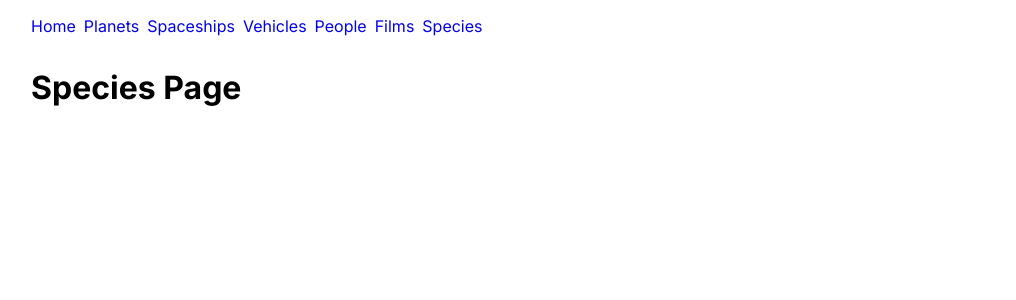
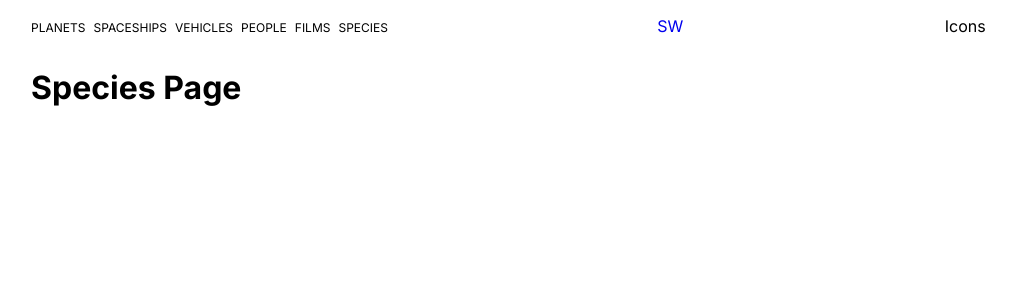
Before and after one commit to jrdnthedev/star_wars, a Next.js app: page /views/species in a window 1280 px wide. Shown: the top 300 px of the page, without its empty margins (1-1017 px from the left). Built offline with nearby package versions, Linux system fonts and the light colour scheme.

Commit message:
deleted component, small updates

```diff
--- a/app/components/main_nav/links.module.css
+++ b/app/components/main_nav/links.module.css
@@ -7,8 +7,10 @@
 #main_nav li{
     display: inline-block;
     margin-right: 8px;
+    text-transform: uppercase;
+    font-size: .75rem;
 }
 
 #main_nav a {
-    text-decoration: none;
+    color: black;
 }
--- a/app/components/main_nav/links.tsx
+++ b/app/components/main_nav/links.tsx
@@ -1,19 +1,46 @@
 import Link from "next/link";
-import styles from './links.module.css';
+import styles from "./links.module.css";
 export default function Links() {
   return (
     <>
       <nav>
         <ul id={styles.main_nav}>
-                <li><Link href="/">Home</Link></li>
-                <li><Link href="/views/planets" replace>Planets</Link></li>
-                <li><Link href="/views/spaceships" replace>Spaceships</Link></li>
-                <li><Link href="/views/vehicles" replace>Vehicles</Link></li>
-                <li><Link href="/views/people" replace>People</Link></li>
-                <li><Link href="/views/films" replace>Films</Link></li>
-                <li><Link href="/views/species" replace>Species</Link></li>
+          <li>
+            <Link href="/views/planets" replace>
+              Planets
+            </Link>
+          </li>
+          <li>
+            <Link href="/views/spaceships" replace>
+              Spaceships
+            </Link>
+          </li>
+          <li>
+            <Link href="/views/vehicles" replace>
+              Vehicles
+            </Link>
+          </li>
+          <li>
+            <Link href="/views/people" replace>
+              People
+            </Link>
+          </li>
+          <li>
+            <Link href="/views/films" replace>
+              Films
+            </Link>
+          </li>
+          <li>
+            <Link href="/views/species" replace>
+              Species
+            </Link>
+          </li>
         </ul>
+        <span>
+          <Link href="/">SW</Link>
+        </span>
+        <span>Icons</span>
       </nav>
     </>
-    )
+  );
 }
--- a/app/globals.css
+++ b/app/globals.css
@@ -16,6 +16,10 @@ h1,h2,h3,h4,h5,h6 {
     margin: 0;
 }
 
+a {
+    text-decoration: none;
+}
+
 figure {
     margin: 0;
 }
@@ -30,3 +34,8 @@ figure {
     height: 400px;
     position: relative;
 }
+
+nav {
+    display: grid;
+    grid-auto-flow: column;
+}
```
Also changed, not shown: app/components/gallery/gallery.module.css (deleted, +0 -11 lines), app/components/gallery/gallery.tsx (deleted, +0 -49 lines), app/views/planets/page.tsx (+8 -2 lines). Lines whose indentation alone changed are shown as unchanged.
